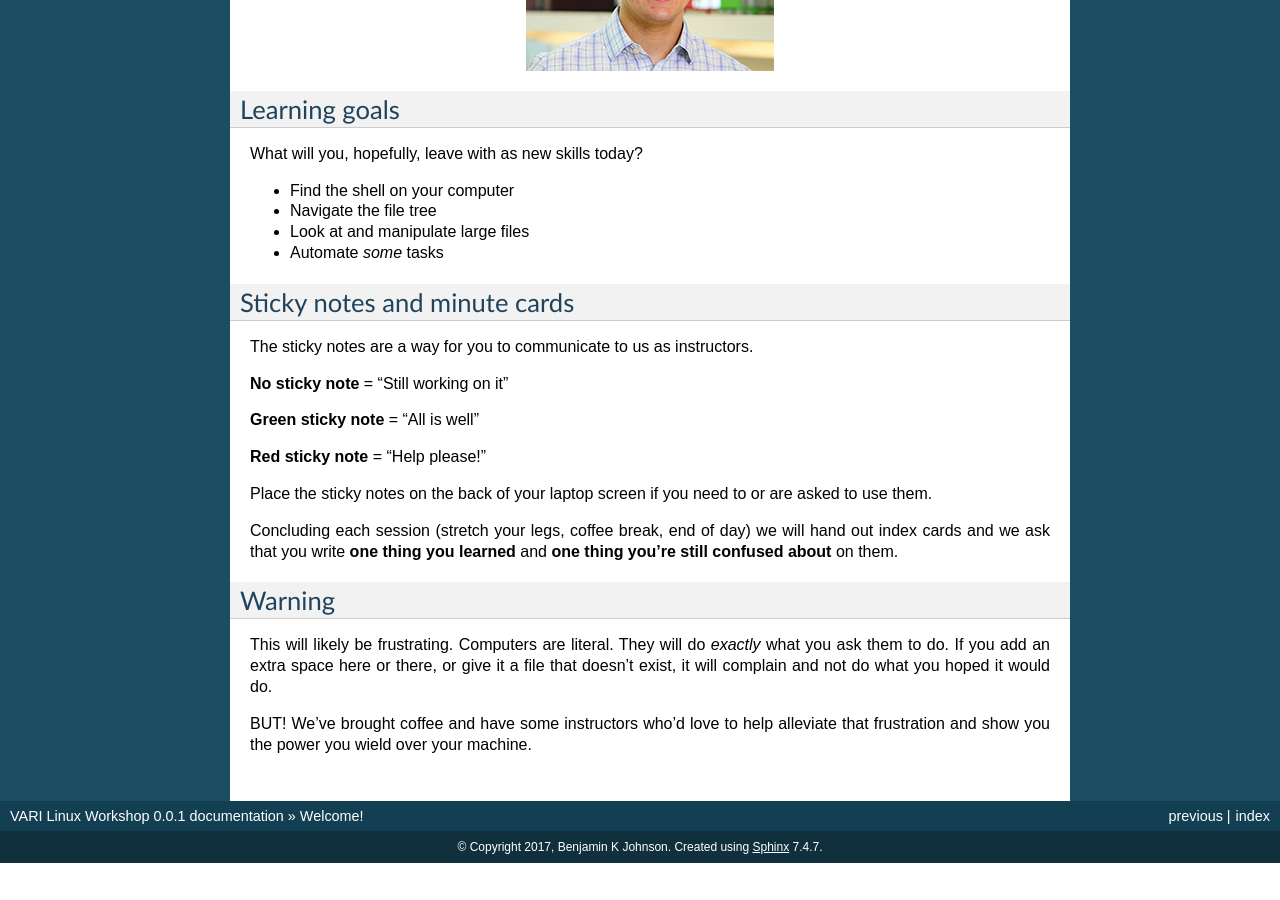
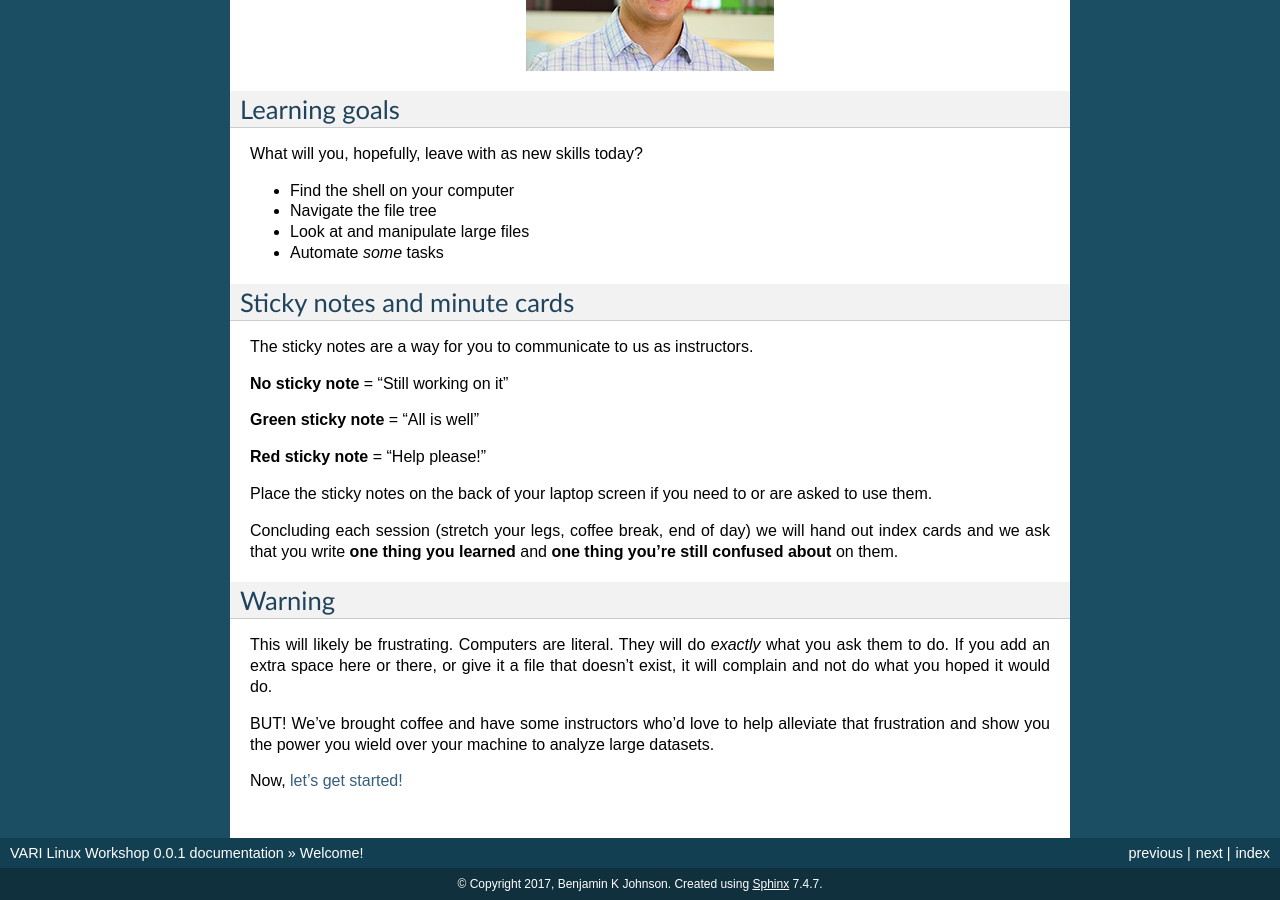
Before and after one commit to biobenkj/vari_linux_teaching, a Sphinx documentation site: the page built from source/welcome.rst, in a window 1280 px wide and 900 px high, scrolled down 1054 px. Built offline with Sphinx 7.4.7, drawn with Linux system fonts in a browser that asks for light colours; pages that are not in the unit, such as notebooks, are missing from menus; before the commit the page ends 1917 px from its top, so only the background shows below that; some of the changed text lies outside the part shown.

Commit message:
getting started

```diff
--- /dev/null
+++ b/source/getstarted.rst
@@ -0,0 +1,4 @@
+.. _getstarted:
+
+Getting started with the shell
+==============================
--- a/source/welcome.rst
+++ b/source/welcome.rst
@@ -79,4 +79,6 @@ Warning
 
 This will likely be frustrating. Computers are literal. They will do *exactly* what you ask them to do. If you add an extra space here or there, or give it a file that doesn't exist, it will complain and not do what you hoped it would do.
 
-BUT! We've brought coffee and have some instructors who'd love to help alleviate that frustration and show you the power you wield over your machine.
+BUT! We've brought coffee and have some instructors who'd love to help alleviate that frustration and show you the power you wield over your machine to analyze large datasets.
+
+Now, :ref:`let's get started! <getstarted>`
```
